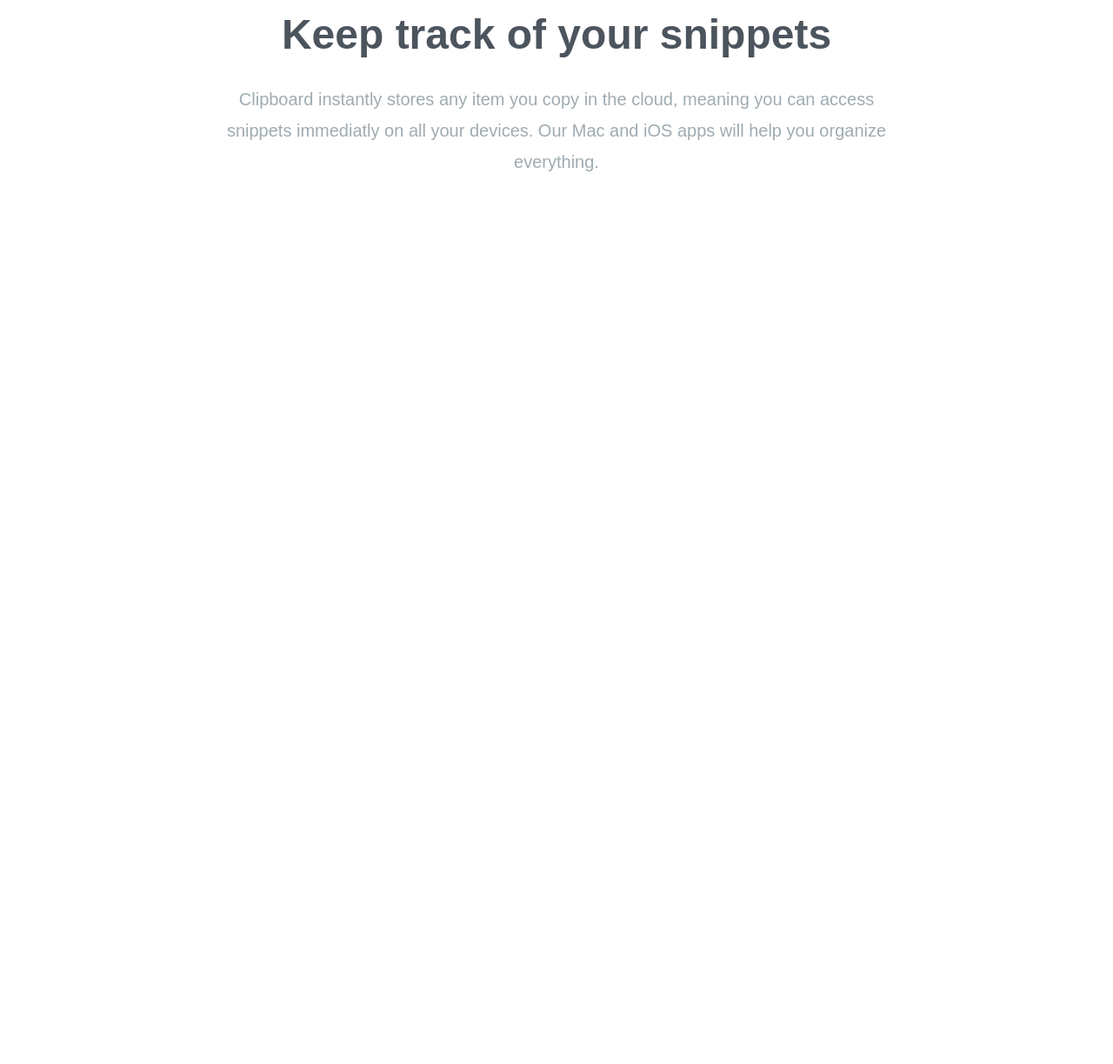
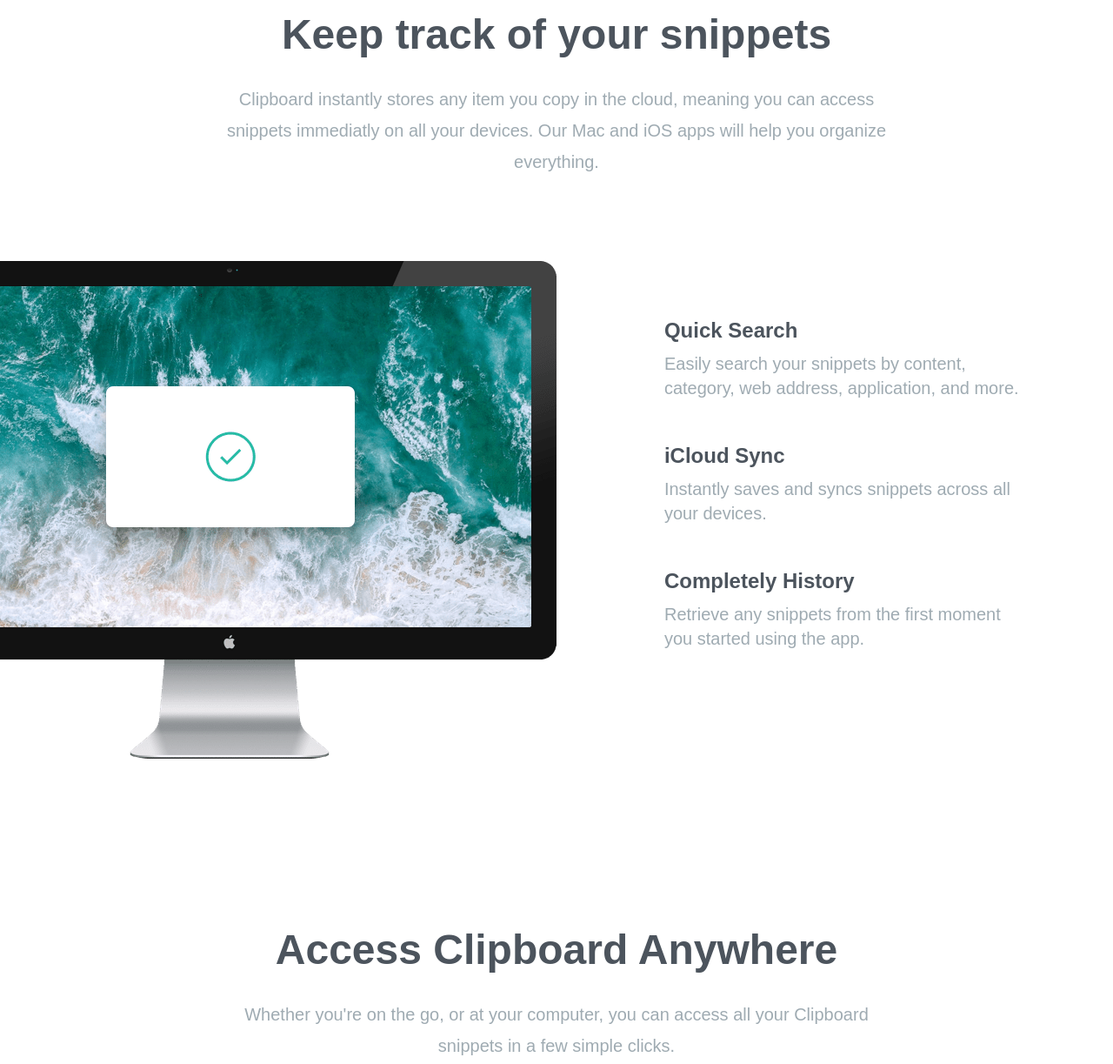
Before and after one commit to Piazzolla/tailwind-test-projects, a website: page projects/clipboard/index.html in a window 1280 px wide. Shown: the part 705-1928 px from the top of the page at 87% size. Before the commit the page ends 1005 px from the top, so only its background shows below. Drawn offline with Linux system fonts and the light colour scheme; a web font is replaced by a local one.

Commit message:
features and access sections

```diff
--- a/projects/clipboard/index.html
+++ b/projects/clipboard/index.html
@@ -17,7 +17,7 @@
 <body>
     <!-- Hero Section  -->
     <section id="hero">
-        <div class="section-container mb-40 px-10 pt-16">
+        <div class="section-container mb-40 pt-16">
             <img class="mx-auto my-16" src="images/logo.svg" alt="">
 
             <h3>
@@ -43,7 +43,7 @@
 
     <!-- Snippets Section  -->
     <section id="snippets">
-        <div class="section-container my-20 px-10">
+        <div class="section-container my-20">
             <h3>
                 Keep track of your snippets
             </h3>
@@ -55,5 +55,58 @@
             </p>
         </div>
     </section>
+    <section id="features">
+        <div class="section-container my-20">
+            <div class="relative flex flex-col md:flex-row md:space-x-32">
+                <!-- Image  -->
+                <div class="md:w-1/2">
+                    <img src="images/image-computer.png" alt="" class="md:absolute top-0 right-[50%]">
+                </div>
+                <!-- Items Container  -->
+                <div class="flex flex-col mt-16 mb-24 space-y-12 text-xl md:mb-60 md:text-left md:pl-16 md:w-1/2">
+
+                    <!-- Item 1  -->
+                    <div>
+                        <h5 class="mb-2 text-2xl font-bold text-darkGrayishBlue">Quick Search</h5>
+                        <p class="max-w-md text-grayishBlue">
+                            Easily search your snippets by content, category, web
+                            address,
+                            application, and more.
+                        </p>
+                    </div>
+                    <!-- Item 2  -->
+                    <div>
+                        <h5 class="mb-2 text-2xl font-bold text-darkGrayishBlue"> iCloud Sync</h5>
+                        <p class="max-w-md text-grayishBlue">
+                           Instantly saves and syncs snippets across all your
+                           devices.
+                        </p>
+                    </div>
+                    <!-- Item 3  -->
+                    <div>
+                        <h5 class="mb-2 text-2xl font-bold text-darkGrayishBlue">Completely History</h5>
+                        <p class="max-w-md text-grayishBlue">
+                            Retrieve any snippets from the first moment you started
+                            using
+                            the app.
+                        </p>
+                    </div>
+                </div>
+            </div>
+
+        </div>
+    </section>
+
+    <!-- Access anywhere section  -->
+    <section id="access">
+        <div class="section-container my-20">
+            <h3>Access Clipboard Anywhere</h3>
+            <p class="max-w-3xl mx-auto mb-24 text-xl leading-9 text-center text-grayishBlue">
+                Whether you're on the go, or at your computer, you can access all your Clipboard snippets in a few simple clicks.
+            </p>
+            <img src="images/image-devices.png" alt="" class="mx-auto">
+        </div>
+    </section>
+
 </body>
 </html>
--- a/projects/clipboard/input.css
+++ b/projects/clipboard/input.css
@@ -14,7 +14,7 @@
 
 
 .section-container {
-    @apply max-w-6xl mx-auto text-center;
+    @apply max-w-6xl mx-auto text-center px-10;
 }
 
 .button-container {
```
Also changed, not shown: projects/clipboard/css/style.css.
